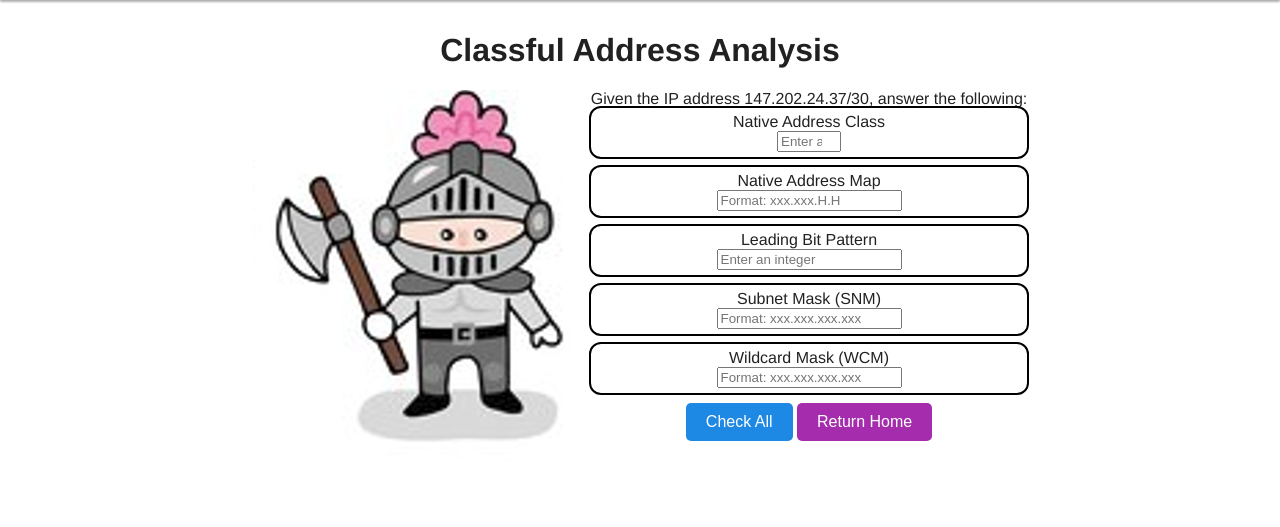
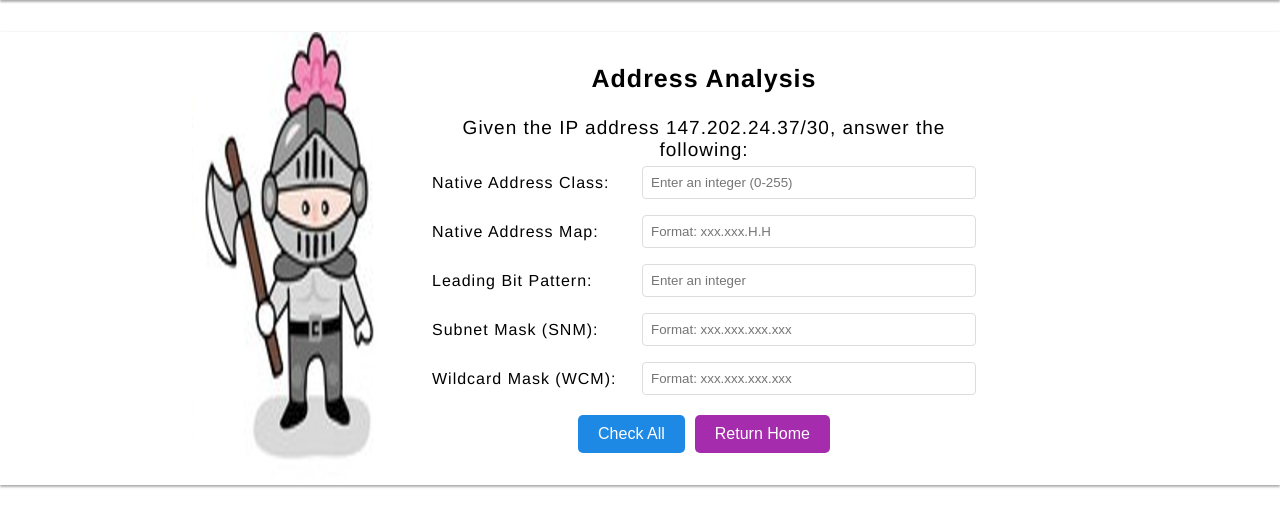
Before and after one commit to IanBlan94/Network-App, a Flask app: page /classful_quiz in a window 1280 px wide. Shown: the part 91-618 px from the top of the page. Run offline with Flask 3, Linux system fonts and the light colour scheme.

Commit message:
formatted questions and textbox for caa

```diff
--- a/classaddress.py
+++ b/classaddress.py
@@ -1,5 +1,7 @@
 """
 This file generates an classful address and calculates it based on certain questions
+
+@author: amyxg
 """
 import random
 import ipaddress
--- a/static/css/main.css
+++ b/static/css/main.css
@@ -185,3 +185,54 @@
     color: #D81B60;
     font-weight: bold;
 }
+.question-container {
+    margin-bottom: 16px;
+}
+
+.question-row {
+    display: flex;
+    align-items: center;
+    gap: 10px;
+}
+.question-text { /* textbox along side question for addy analysis */
+    min-width: 200px;
+    font-weight: 500;
+    color: black;
+}
+
+input {
+    flex: 1;
+    padding: 8px;
+    border: 1px solid #ddd;
+    border-radius: 4px;
+}
+
+input:focus {
+    outline: none;
+    border-color: #4a90e2;
+    box-shadow: 0 0 0 2px rgba(74, 144, 226, 0.2);
+}
+
+.result-row {
+    margin-top: 4px;
+    margin-left: 210px;
+    display: flex;
+    gap: 8px;
+    align-items: center;
+}
+.button-group {
+    margin-top: 20px;
+    display: flex;
+    gap: 10px;
+    justify-content: center;
+}
+
+.button {
+    padding: 8px 16px;
+    border-radius: 4px;
+    border: none;
+    background-color: #4a90e2;
+    color: white;
+    cursor: pointer;
+    text-decoration: none;
+}
--- a/templates/classfuladdress.html
+++ b/templates/classfuladdress.html
@@ -35,18 +35,22 @@
 
     <!-- main body elements -->
     <main>
-        <div class="subnet-container">
-            <h1>Classful Address Analysis</h1>
-            <div class="userValue">
+        <div class="main-container">
+            <section class="first section">
                 <div class="image">
                     <img src="{{ url_for('static', filename='images/ax_trojan.png') }}" alt="ax trojan">
                 </div>
+                <div class="text">
+                    <h1>Address Analysis</h1>
+                    <div class="userValue">
                         <form method="POST">
                             <p>{{question}}</p>
                              <!-- Loop through the answers -->
                             {% for key, correct_answer in answers.items() %}
-                    <div class="question">
-                        <label for="{{ key }}">{{ key }}</label><br>
+                            <div class="question-container">
+                                <div class="question-row">
+                                    <label class="question-text">{{ key }}: </label>
+                                     <!-- exception handling for user's inputs -->
                                     <input
                                         type="{% if key == 'Native Address Class' or key == 'Leading Bit Pattern' %}number{% else %}text{% endif %}"
                                         name="{{ key }}"
@@ -63,29 +67,34 @@
                                         {% endif %}
                                         required
                                     >
+                                </div>
                                 {% if results %}
                                     {% for result in results %}
                                         {% if result.question == key %}
-                                <!--<p class="feedback {{ 'correct' if result.correct else 'incorrect' }}"> -->
+                                            <div class="result-row">
                                                 {% if result.correct %}
                                                     <span style="color: #086555;">✓ Correct</span>
                                                 {% else %}
                                                     <span style="color: #D81B60;">✗ Incorrect</span>
+                                                    {% if result.validation_error %}
+                                                        <span style="color: #D81B60;">Invalid format. Please check input requirements.</span>
                                                     {% endif %}
-                                    (Correct Answer: {{ result.correct_answer }})
-                                <!--    </p>-->
+                                                    <span>(Correct Answer: {{ result.correct_answer }})</span>
+                                                {% endif %}
+                                            </div>
                                         {% endif %}
                                     {% endfor %}
                                 {% endif %}
                             </div>
                             {% endfor %}
+
                             {% if not results %}
-                        <form>
-                            <button type="submit" class="submitBtn">Check All</button>
+                            <div class="button-group">
+                                <button class="submitBtn" type="submit">Check All</button>
                                 <form method="GET" action="{{ url_for('main') }}">
                                     <button type="submit" class="homeBtn">Return Home</button>
                                 </form>
-                        </form>
+                            </div>
                             {% else %}
                                 <div class="alignBtns">
                                     <form method="GET">
```
Lines whose indentation alone changed are shown as unchanged.
